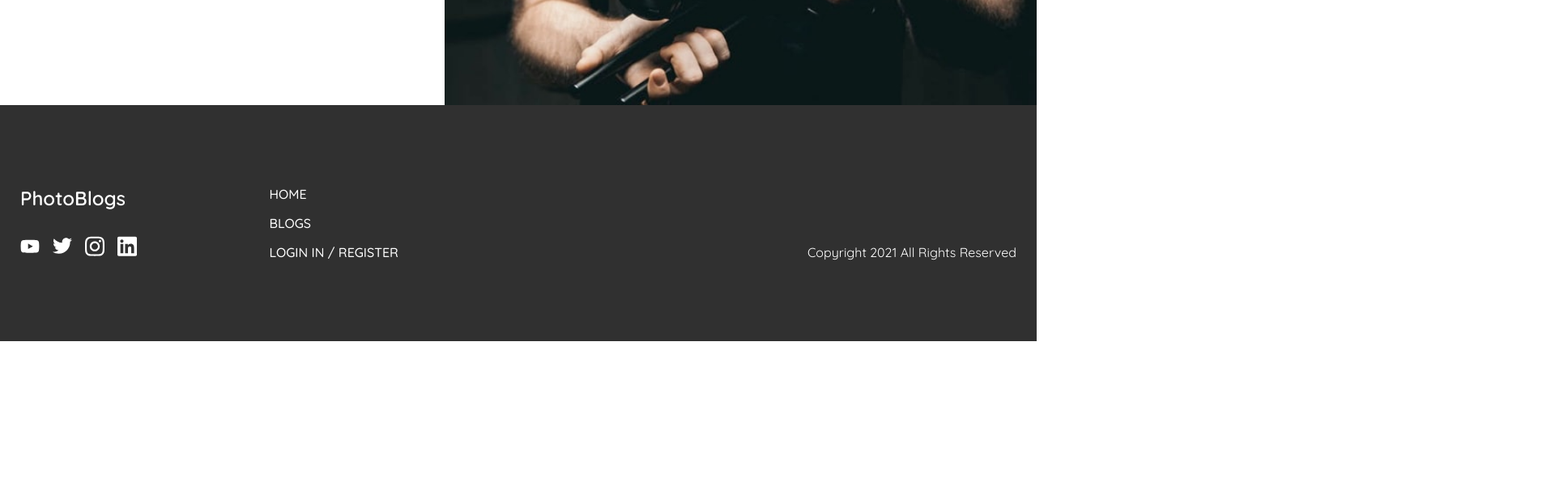
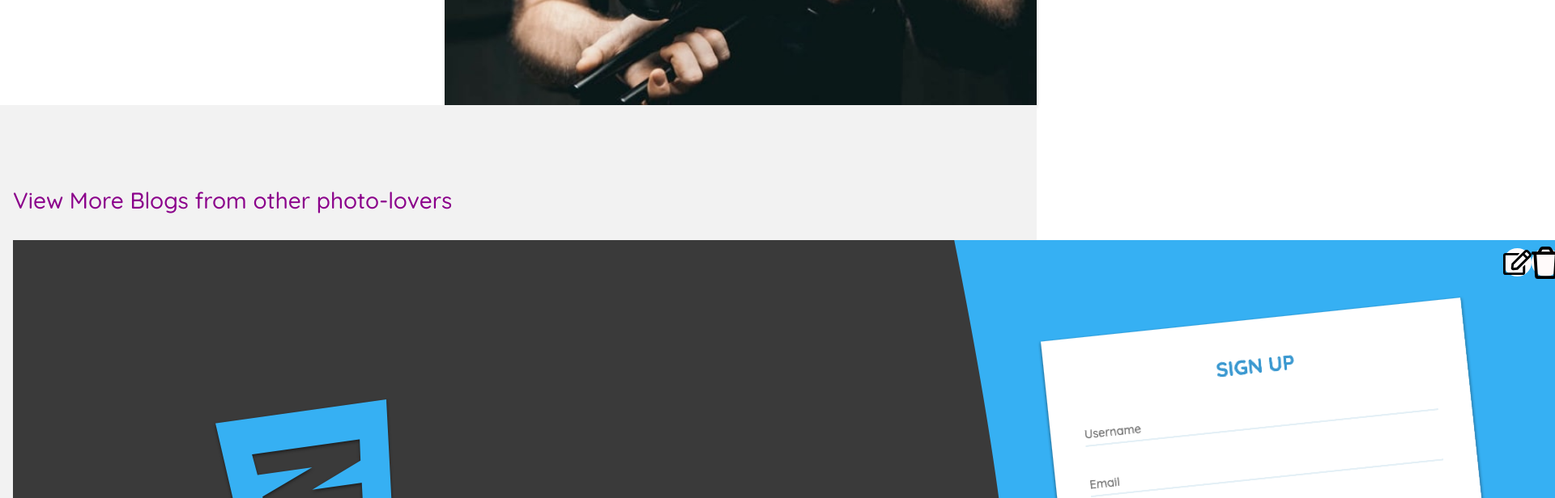
Before and after one commit to mgb17/my-photo-app, a Vue app: page / in a window 1280 px wide. Shown: the part 1900-2516 px from the top of the page at 81% size, 1920 px wide, since content can reach past the window. Before the commit the page ends 2322 px from the top, so only its background shows below. Built offline with nearby package versions, Linux system fonts and the light colour scheme; what vue2-editor would draw is missing.

Commit message:
BlogCard Component & Styling

```diff
--- a/src/App.vue
+++ b/src/App.vue
@@ -56,4 +56,44 @@
 .link-light {
   color: #fff;
 }
+
+.arrow {
+  margin-left: 8px;
+  width: 12px;
+  path {
+    fill: #000;
+  }
+}
+
+.arrow-light {
+  path {
+    fill: #fff;
+  }
+}
+
+.blog-card-wrap {
+  position: relative;
+  padding: 80px 16px;
+  background-color: #f2f2f2;
+  @media(min-width: 500px) {
+    padding: 100px 16px;
+  }
+
+  .blog-cards {
+    display: grid;
+    gap: 32px;
+    grid-template-columns: 1fr;
+
+    @media(min-width: 500px) {
+      grid-template-columns: repeat(2, 1fr);
+    }
+    @media(min-width: 900px) {
+      grid-template-columns: repeat(3, 1fr);
+    }
+    @media(min-width: 1200px) {
+      grid-template-columns: repeat(4, 1fr);
+    }
+  }
+}
+
 </style>
--- /dev/null
+++ b/src/components/BlogCard.vue
@@ -0,0 +1,79 @@
+<template>
+  <div class="blog-card">
+      <div class="icons">
+          <div class="icon">
+              <Edit class="edit"/>
+          </div><div class="icon">
+              <Delete class="delete"/>
+          </div>
+     </div>
+     <img :src="require(`../assets/blogCards/${post.blogCoverPhoto}.jpg`)" alt="">
+     <div class="info">
+         <h4>{{ post.blogTitle }}</h4>
+         <h6>Post Date: {{ post.blogDate }}</h6>
+         <router-link class="link" to="#">
+             View The Photos <Arrow class="arrow" /></router-link>
+     </div>
+  </div>
+</template>
+
+<script>
+import Arrow from "../assets/Icons/arrow-right-light.svg"
+import Edit from "../assets/Icons/edit-regular.svg"
+import Delete from "../assets/Icons/trash-regular.svg"
+
+export default {
+    name: 'BlogCards',
+    props: ['post'],
+    components: {
+        Arrow,
+        Edit,
+        Delete
+    },
+};
+</script>
+
+<style lang="scss" scoped>
+
+.blog-card {
+    position: relative;
+    cursor: pointer;
+    display: flex;
+    flex-direction: column;
+    border-radius: 8px;
+    background-color: skyblue;
+    min-height: 420px;
+    transition: .5s ease all;
+
+    &:hover {
+        transform: rotateZ(-10deg) scale(1.1);
+        box-shadow: 0 4px 6px -1px rgba(0, 0, 0, 0.1), 0 2px 4px -1px rgba(0, 0, 0, 0.06);
+
+    }
+
+    .icons {
+        display: flex;
+        position: absolute;
+        top: 10px;
+        right: 10px;
+        z-index: 99;
+
+        .icon {
+            display: flex;
+            justify-content: center;
+            align-items: center;
+            width: 35px;
+            height: 35px;
+            border-radius: 50%;
+            background-color: snow;
+            transform-box: .5s ease all;
+
+            &:hover {
+                background-color: #303030;
+            }
+        }
+
+    }
+}
+
+</style>
--- a/src/components/BlogPost.vue
+++ b/src/components/BlogPost.vue
@@ -1,5 +1,5 @@
 <template>
-  <div class="blog-wrapper">
+  <div class="blog-wrapper no-user">
       <div class="blog-content">
           <div>
               <h2 v-if="post.welcomeScreen">{{ post.title }}</h2>
--- a/src/views/Home.vue
+++ b/src/views/Home.vue
@@ -2,15 +2,24 @@
   <div class="home">
     <BlogPost :post="welcomeScreen" />
     <BlogPost :post="post" v-for="(post, index) in sampleBlogPost" :key="index" />
+    <div class="blog-card-wrap">
+      <div class="container">
+        <h3>View More Blogs from other photo-lovers</h3>
+        <div class="blog-cards">
+          <BlogCards :post="post" v-for="(post, index) in sampleBlogCards" :key="index" />
+        </div>
+      </div>
+    </div>
   </div>
 </template>
 
 <script>
 import BlogPost from "../components/BlogPost.vue"
+import BlogCards from "../components/BlogCard.vue"
 
 export default {
   name: "Home",
-  components: { BlogPost },
+  components: { BlogPost, BlogCards },
   data() {
     return {
       welcomeScreen: {
@@ -31,8 +40,27 @@
           blogHTML: 'qweqwe',
           blogCoverPhoto: 'designed-for-everyone'
         },
+      ],
+      sampleBlogCards: [
+        { blogTitle: "number 1", blogCoverPhoto: "stock-1", blogDate: "14 June 2021"},
+        { blogTitle: "number 2", blogCoverPhoto: "stock-2", blogDate: "14 June 2021"},
+        { blogTitle: "number 3", blogCoverPhoto: "stock-3", blogDate: "14 June 2021"},
+        { blogTitle: "number 4", blogCoverPhoto: "stock-4", blogDate: "14 June 2021"}
       ]
     }
   }
 };
 </script>
+
+<style lang="scss" scoped>
+
+.blog-card-wrap {
+  h3 {
+    font-weight: 500;
+    font-size: 28px;
+    margin-bottom: 32px;
+    color: darkmagenta;
+  }
+}
+
+</style>
```
Also changed, not shown: 1 other file (tests, documents, lock files or other folders).
